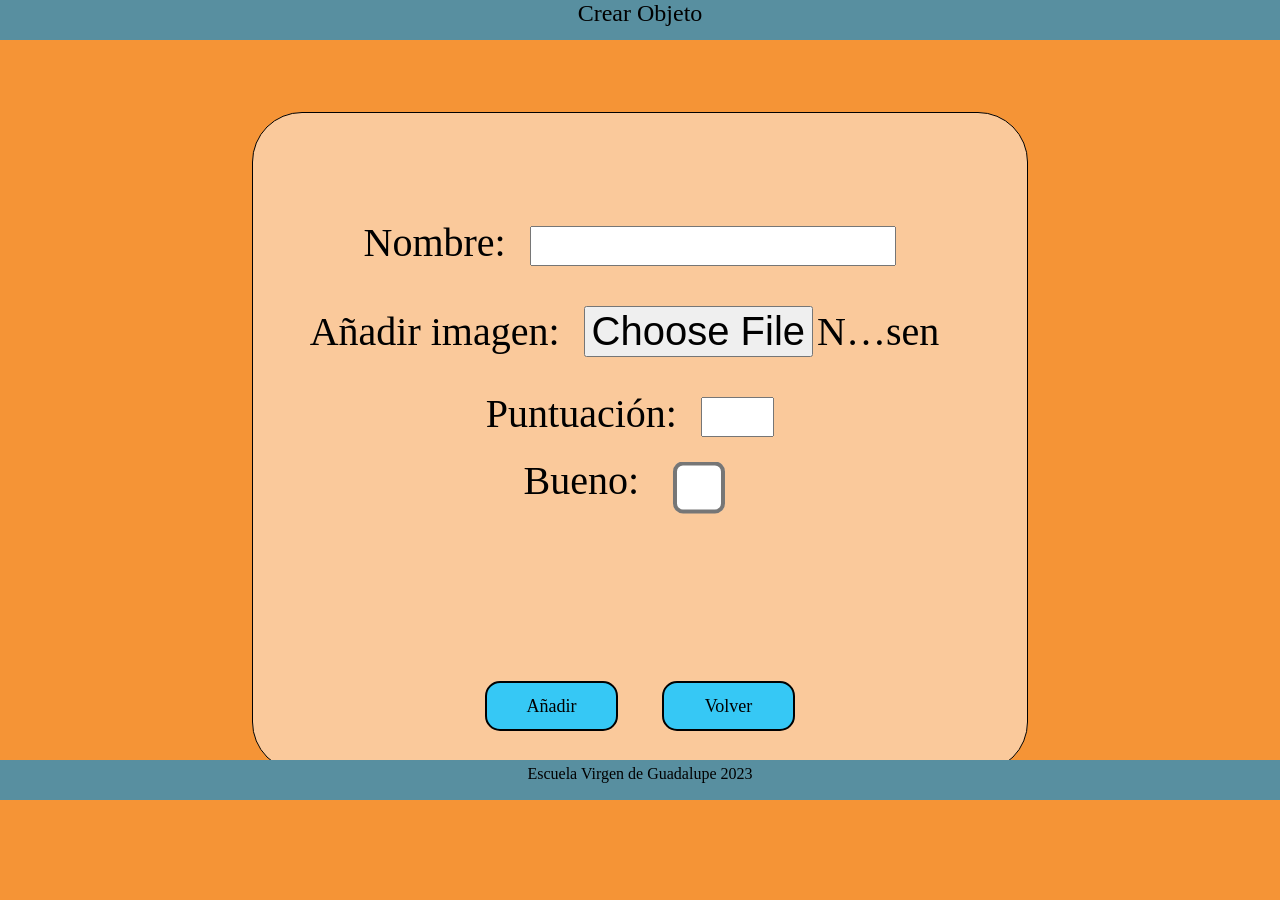
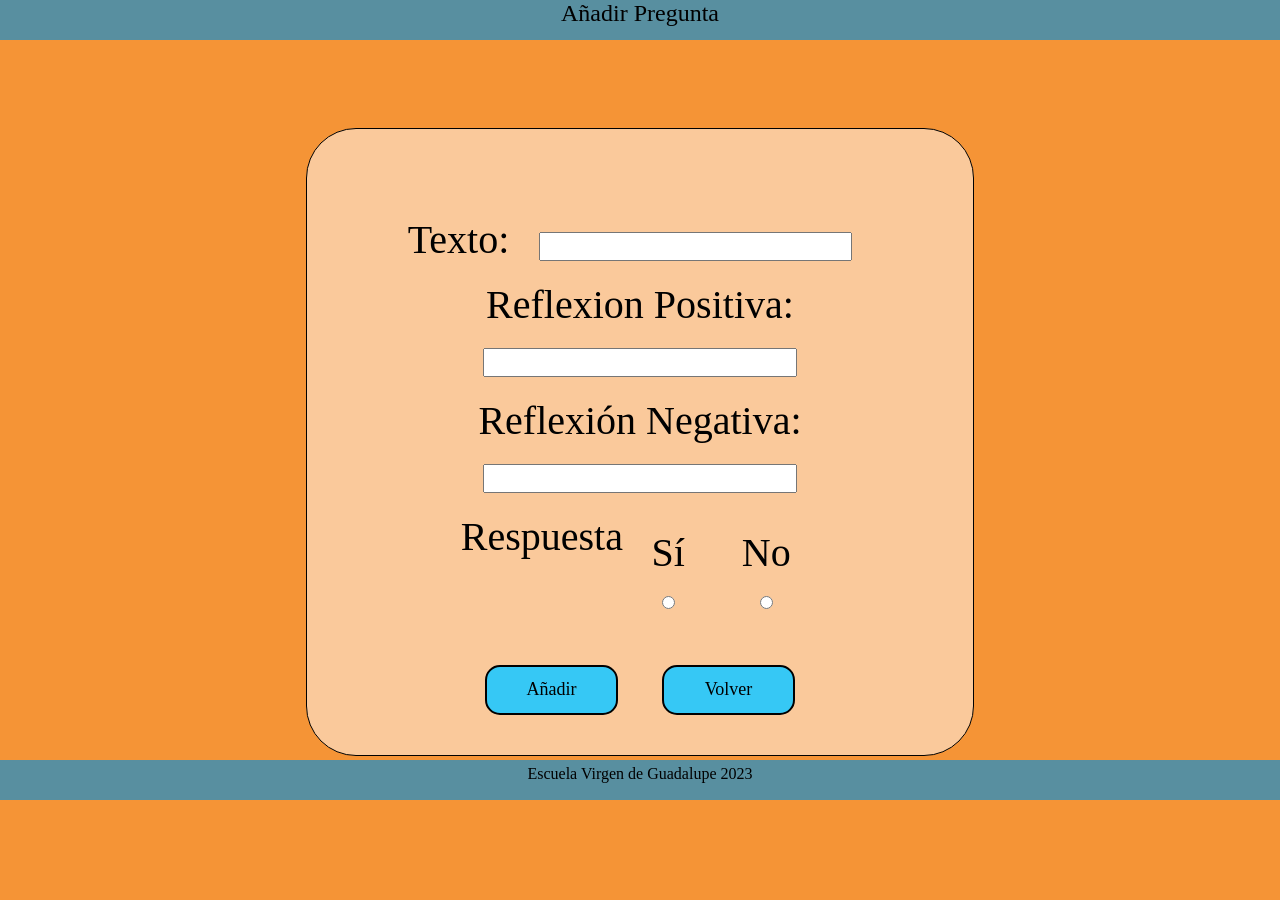
Before and after one commit to CodeLandscape/2324_2DAW_LupaEcoLogica, a PHP site: page /anadir_pregunta.html in a window 1280 px wide. Run offline with PHP 8.4, Linux system fonts and the light colour scheme; some web fonts are replaced.

Commit message:
nueva vista 1

```diff
--- a/diseño/Mockup/anadir_pregunta.html
+++ b/diseño/Mockup/anadir_pregunta.html
@@ -1,36 +1,41 @@
 <html>
 	<head>
-		<title>Crear Objeto</title>
+		<title>Añadir Pregunta</title>
 		<meta charset="UTF-8">
 		<link href="styleCRUD.css" rel="stylesheet" type="text/css"/>
 	</head>
     <body>
         <!--Cabecera de la página-->
-		<header>
-            Crear Objeto
-        </header>
+		<header>Añadir Pregunta</header>
         <main>
             <form method='post'>
                 <div id="contenido">
-                    <label for='nombre'>Nombre:</label>
-                    <input type='text' id='nombre' name='nombre' required><br>
+                    <label for='texto'>Texto: </label>
+                    <input type='text' name='texto' required><br>
 
-                    <label for='img'>Añadir imagen:</label>
-                    <input type='file' id='img' name='img' required><br>
+                    <label for='ref1'>Reflexion Positiva: </label>
+                    <input type='text' name='ref1' required><br>
 
-                    <label for='punt'>Puntuación:</label>
-                    <input type='text' id='punt' name='punt' required class="inputPeq"><br>
-                    <label for='bueno'>Bueno:</label>
-                    <input type='checkbox' id='buneo' name='bueno' required class="inputPeq"><br>
-
-                    <div id="botones">
+                    <label for='ref2'>Reflexión Negativa: </label>
+                    <input type='text' name='ref2' required><br>
+                    <div id="respuesta">
+                        <label for='resp'>Respuesta</label>
+                        <p>
+                            <label for='si'>Sí</label>
+                            <input type="radio" name="opcion" value="si">
+                        </p>
+                        <p>
+                            <label for='no'>No</label>
+                            <input type="radio" name="opcion" value="no">
+                        </p>
+                    </div>
+                    <div>
                         <input type='submit' value='Añadir'>
                         <input type='submit' value='Volver'>
                     </div>
                 </div>
             </form>
         </main>
-
         <footer>
             <p>Escuela Virgen de Guadalupe 2023</p>
         </footer>
--- a/diseño/Mockup/styleCRUD.css
+++ b/diseño/Mockup/styleCRUD.css
@@ -40,7 +40,7 @@ main{
 }
 
 main form{
-    width: 57.3%;
+    min-width: 57.3vh;
     min-height: 68.5vh;
     border: 1px solid black;
     text-align: center;
@@ -57,7 +57,7 @@ input{
 }
 
 input[type="text"]{
-    font-size: 30px;
+    font-size: 20px;
     text-align: center;
 }
 
@@ -128,3 +128,7 @@ a {
 	border-radius: 10px;
     margin-top: 20%;
 }
+
+#respuesta{
+    display: inline-flex;
+}
```
